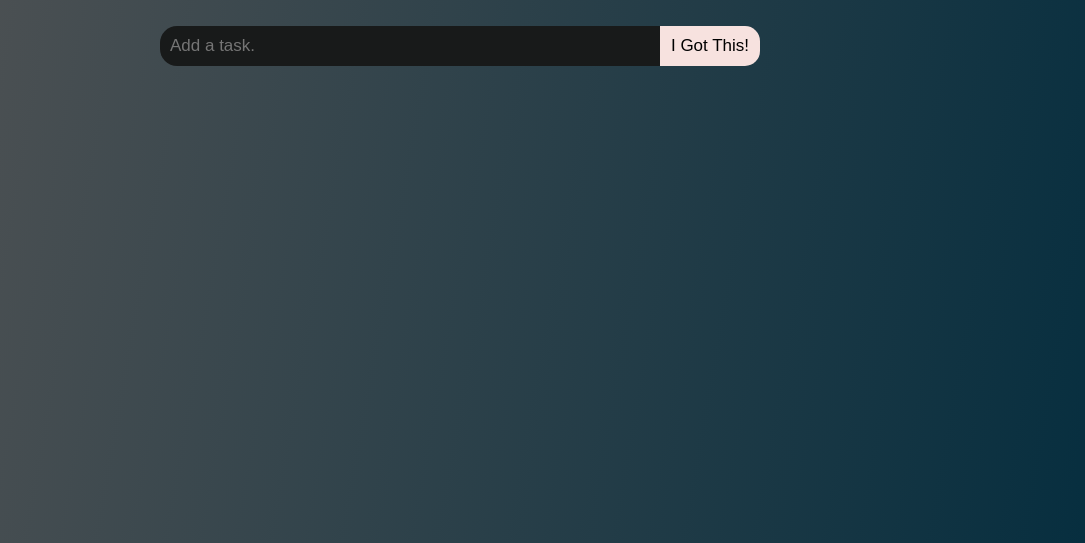
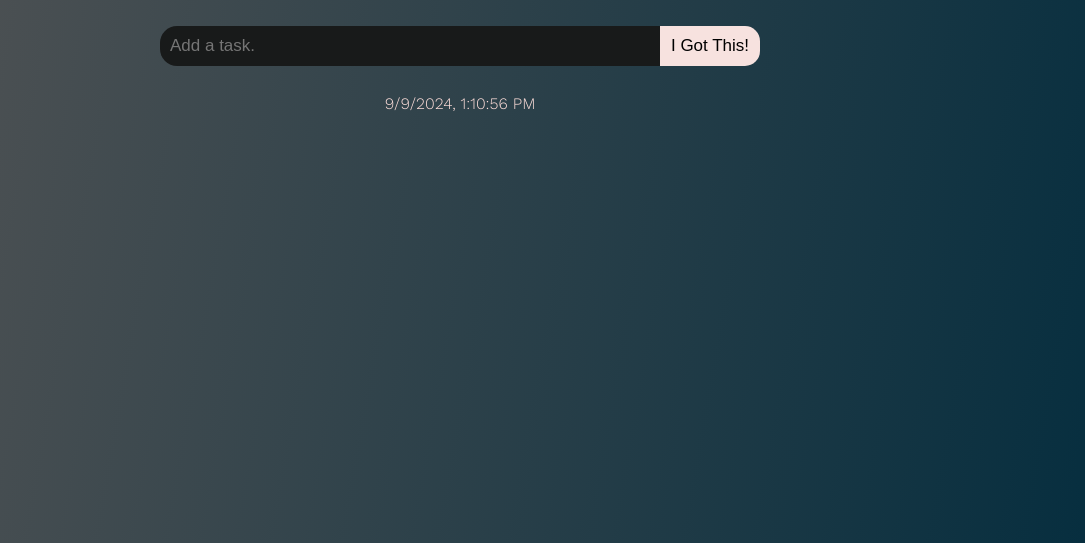
Before and after one commit to divyabharathi600/to-do-list, a plain HTML site: page index.html in a window 1280 px wide. Shown: the part 257-800 px from the top of the page, without its empty margins (180-1265 px from the left). Drawn offline with nearby package versions, Linux system fonts and the light colour scheme.

Commit message:
Update index.html

```diff
--- a/index.html
+++ b/index.html
@@ -39,7 +39,7 @@
 
     <div>
         <p><span id="datetime"></span></p>
-        <script src="JS/time.js"></script>
+        <script src="time.js"></script>
     </div>
 
   <div id="myUnOrdList">
```
